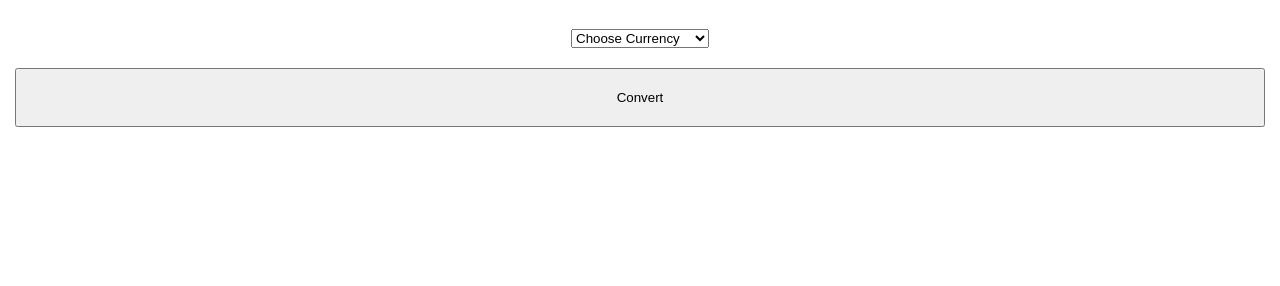
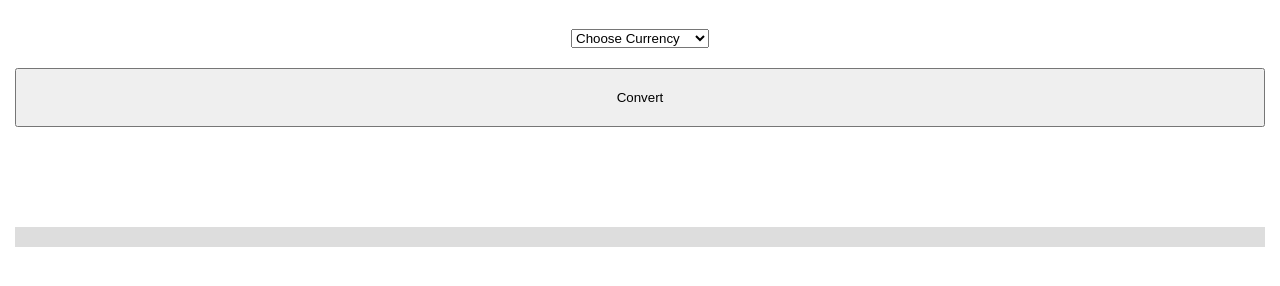
Before and after one commit to BolajiAyodeji/naira-converter, a plain HTML site: page public/index.html in a window 1280 px wide. Shown: the part 68-354 px from the top of the page. Drawn offline with Linux system fonts and the light colour scheme.

Commit message:
added more currencies

```diff
--- a/public/css/app.css
+++ b/public/css/app.css
@@ -14,3 +14,8 @@ body {
   margin-top: 20px;
   padding: 20px;
 }
+.messages {
+  margin-top: 100px;
+  padding: 10px;
+  background: #ddd;
+}
--- a/public/js/app.js
+++ b/public/js/app.js
@@ -1,9 +1,11 @@
 const currencies = [
   {id: 'USD', name: 'US Dollars'},
+  {id: 'EUR', name: 'Euro'},
   {id: 'UGX', name: 'Ugandan Shillings'},
   {id: 'KES', name: 'Kenyan Shillings'},
   {id: 'GHS', name: 'Ghanian Cedi'},
-  {id: 'ZAR', name: 'South African Rand'}
+  {id: 'ZAR', name: 'South African Rand'},
+  {id: 'ZMW', name: 'Zambian Kwacha'}
   ];
 
 const apiBase = 'https://free.currencyconverterapi.com/api/v6/';
```
